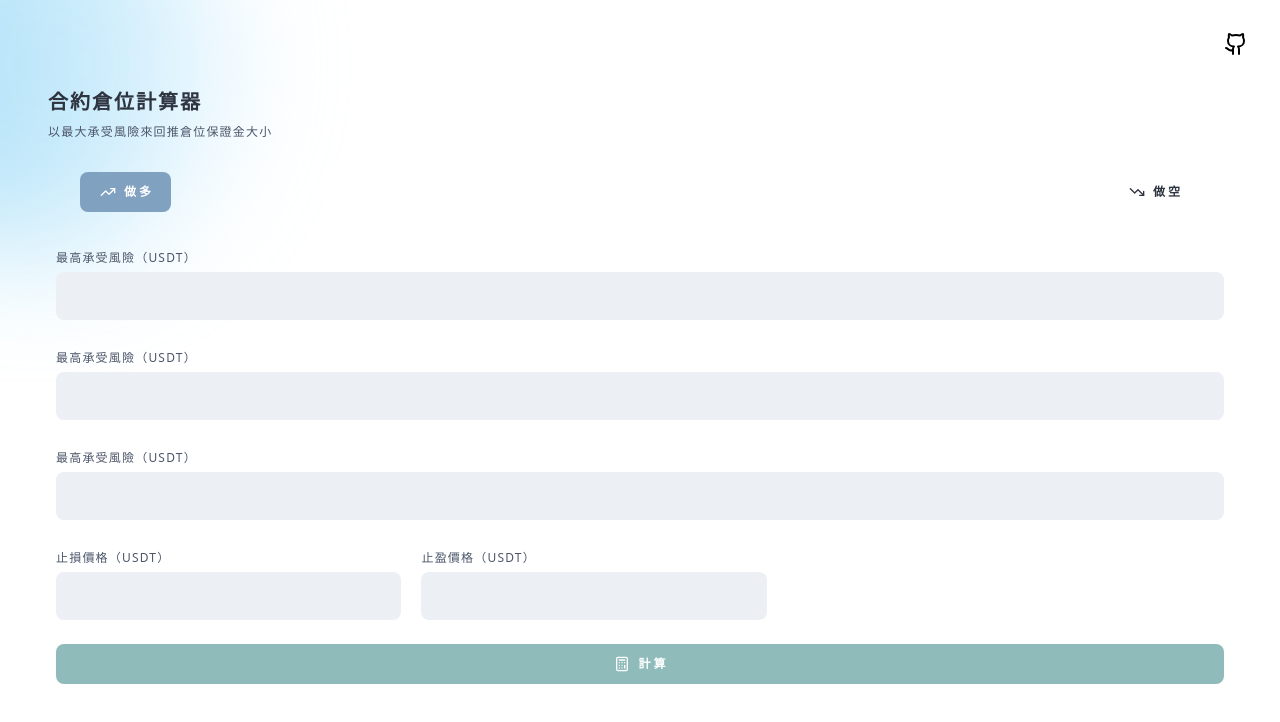
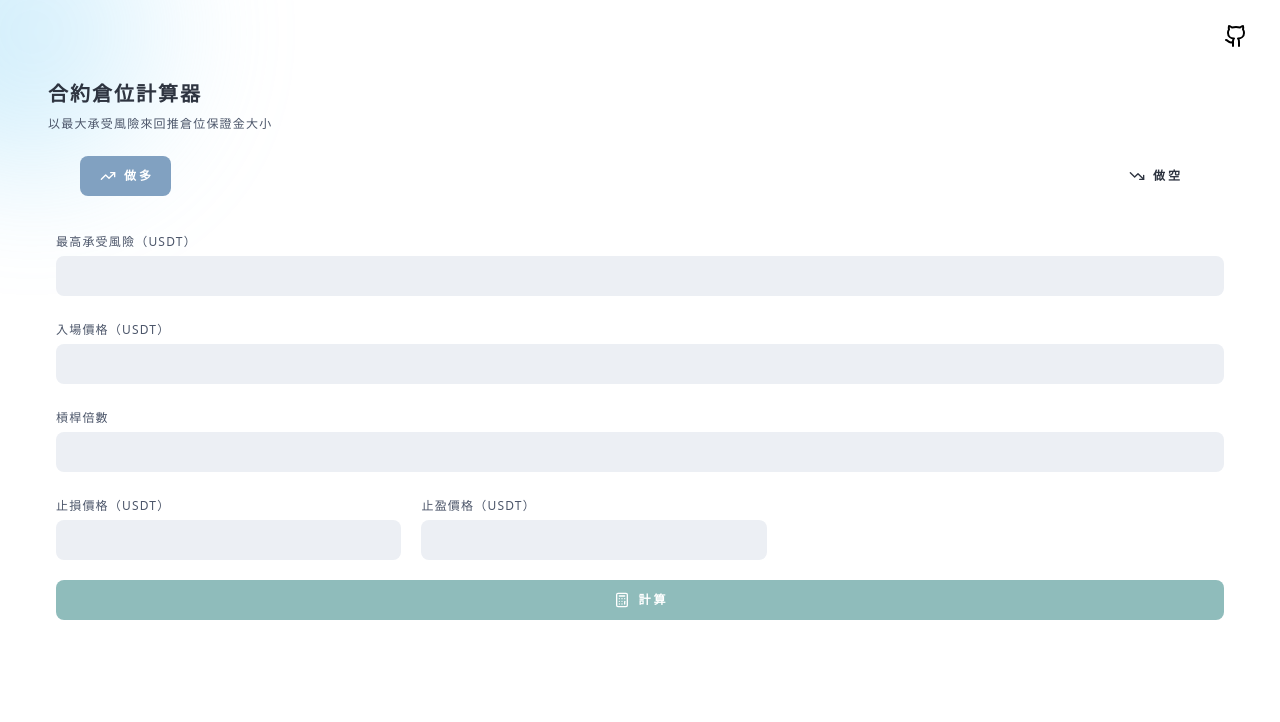
Before and after one commit to 1weiho/position-calculator, a React (Vite) app: page / in a window 1280 px wide. Shown: the top 722 px of the page. Built offline with nearby package versions, Linux system fonts and the light colour scheme.

Commit message:
test for ios device

```diff
--- a/src/Calculator.tsx
+++ b/src/Calculator.tsx
@@ -100,11 +100,11 @@ export default function Calculator() {
           </div>
         </Dialog>
       </Transition>
-      <div className="w-screen flex justify-end px-8 mt-8 mb-8 relative">
-        <div className="h-96 w-96 bg-gradient-to-r from-sky-500 to-sky-200 absolute rounded-full blur-3xl opacity-40 left-0 top-0 -ml-40 -mt-40 -z-10"></div>
+      <div className="h-72 w-72 bg-gradient-to-r from-sky-500 to-sky-200 absolute rounded-full blur-3xl opacity-25 -left-28 -top-28 -z-10"></div>
+      <div className="w-screen flex justify-end px-8 mt-6 mb-8 relative">
         <Github />
       </div>
-      <div className="w-screen px-12 mb-8 space-y-2">
+      <div className="w-screen px-12 mb-6 space-y-2">
         <h1 className="text-nord0 font-black text-xl tracking-widest">
           合約倉位計算器
         </h1>
@@ -122,37 +122,35 @@ export default function Calculator() {
           <p className="text-xs font-semibold">做 空</p>
         </button>
       </div>
-      <div className="w-screen flex flex-col px-14 space-y-6">
+      <div className="w-screen flex flex-col px-14 space-y-5">
         <div className="space-y-1">
           <label className="text-nord3 text-xs tracking-widest">
             最高承受風險（USDT）
           </label>
-          <input className="w-full bg-nord6 rounded-lg h-12" type="text" />
+          <input className="w-full bg-nord6 rounded-lg h-10" type="text" />
         </div>
         <div className="space-y-1">
           <label className="text-nord3 text-xs tracking-widest">
-            最高承受風險（USDT）
+            入場價格（USDT）
           </label>
-          <input className="w-full bg-nord6 rounded-lg h-12" type="text" />
+          <input className="w-full bg-nord6 rounded-lg h-10" type="text" />
         </div>
         <div className="space-y-1">
-          <label className="text-nord3 text-xs tracking-widest">
-            最高承受風險（USDT）
-          </label>
-          <input className="w-full bg-nord6 rounded-lg h-12" type="text" />
+          <label className="text-nord3 text-xs tracking-widest">槓桿倍數</label>
+          <input className="w-full bg-nord6 rounded-lg h-10" type="text" />
         </div>
         <div className="flex space-x-5">
           <div className="space-y-1">
             <label className="text-nord3 text-xs tracking-widest">
               止損價格（USDT）
             </label>
-            <input className="w-full bg-nord6 rounded-lg h-12" type="text" />
+            <input className="w-full bg-nord6 rounded-lg h-10" type="text" />
           </div>
           <div className="space-y-1">
             <label className="text-nord3 text-xs tracking-widest">
               止盈價格（USDT）
             </label>
-            <input className="w-full bg-nord6 rounded-lg h-12" type="text" />
+            <input className="w-full bg-nord6 rounded-lg h-10" type="text" />
           </div>
         </div>
         <button
```
